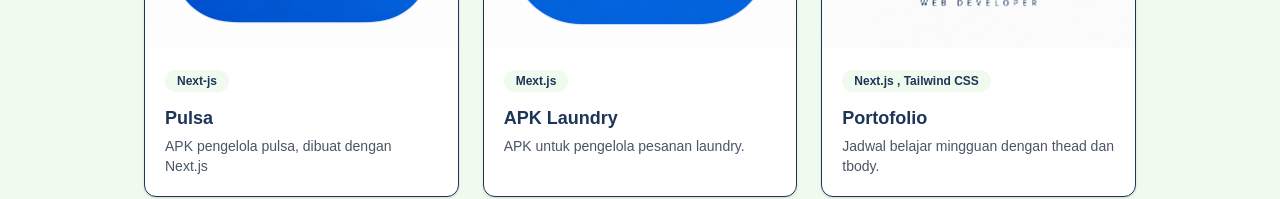
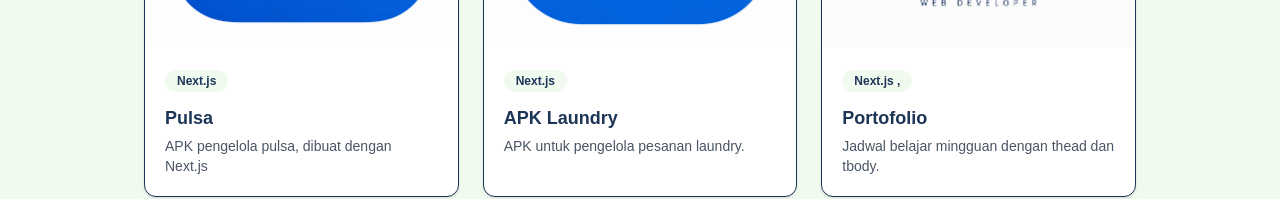
Before and after one commit to mvidicvirdiansyah-web/portofolio-next, a Next.js app: page / in a window 1280 px wide. Shown: the part 896-1095 px from the top of the page. Built offline with nearby package versions, Linux system fonts and the light colour scheme.

Commit message:
Perbaikan mode terang dan gelap

```diff
--- a/src/data/proyek.js
+++ b/src/data/proyek.js
@@ -2,7 +2,7 @@ export const proyek = [
     {
         slug: "Pulsa",
         judul: "Pulsa",
-        kategori: "Next-js",
+        kategori: "Next.js",
         minggu: "Pekan 1",
         gambar: "/proyek/proyek-pulsa.png.png",
         deskripsi: "APK pengelola pulsa, dibuat dengan Next.js ",
@@ -16,7 +16,7 @@ fitur: [
     {
         slug: "Laundry",
         judul: " APK Laundry",
-        kategori: "Mext.js",
+        kategori: "Next.js",
         minggu: "Pekan 5",
         gambar: "/proyek/proyek-laundry.png.png",
         deskripsi: "APK untuk pengelola pesanan laundry.",
@@ -29,7 +29,7 @@ fitur: [
     {
         slug: "Portofolio",
         judul: "Portofolio",
-        kategori: "Next.js , Tailwind CSS ",
+        kategori: "Next.js , ",
         minggu: "Pekan 10",
         gambar: "/proyek/proyek-portofolio.png.png",
         deskripsi: "Jadwal belajar mingguan dengan thead dan tbody.",
@@ -43,7 +43,7 @@ fitur: [
     {
         slug: "TopupGame",
         judul: "Top up game",
-        kategori: "Next.js , Tailwinl CSS ",
+        kategori: "Next.js ,  ",
         minggu: "Minggu 15",
         gambar: "/proyek/proyek-topupgame.png.png",
         deskripsi: "APK penjualan item game",
@@ -69,7 +69,7 @@ fitur: [
     {
         slug: "Pulsaku",
         judul: "Pulsaku",
-        kategori: "Next.js , Tailwind CSS",
+        kategori: "Next.js ,",
         minggu: "Pekan 34",
         gambar: "/proyek/proyek-pulsaaku.png.png",
         deskripsi: "Apk khusus penjualan saldo dll",
```
